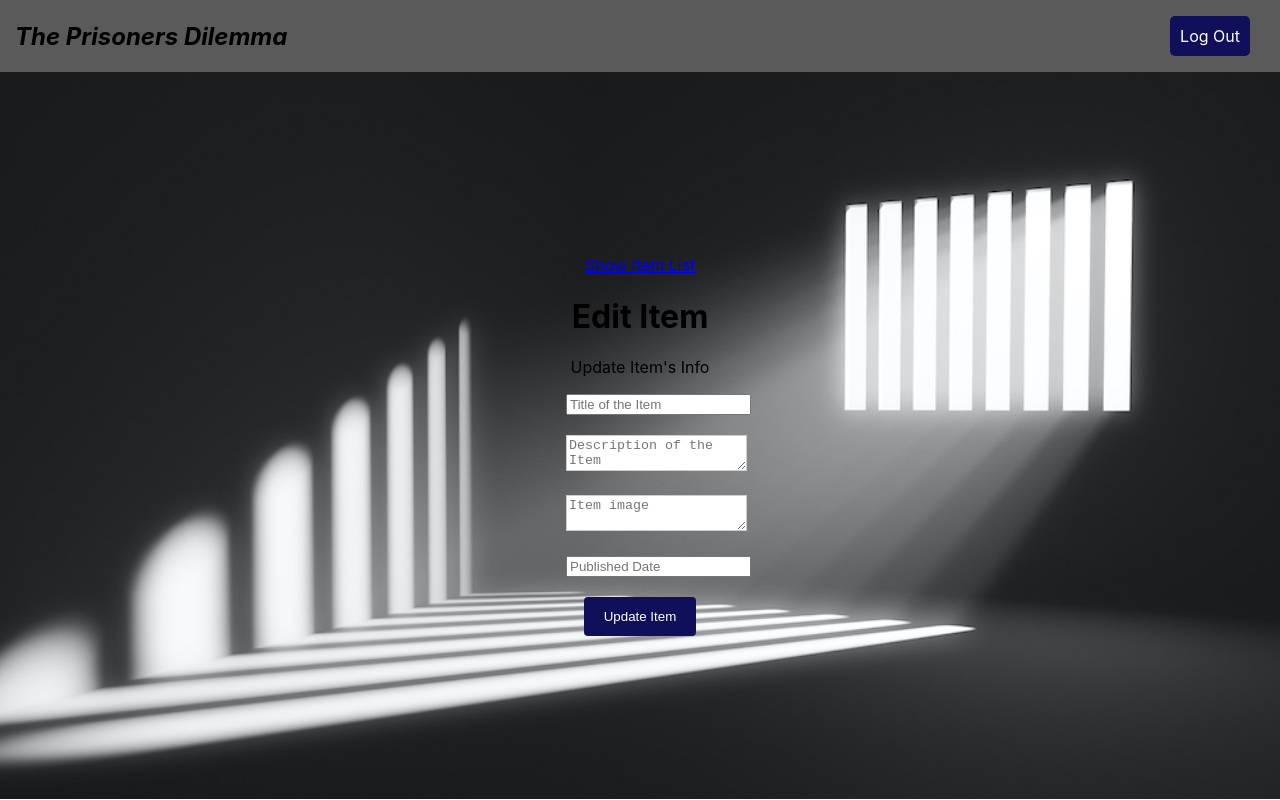
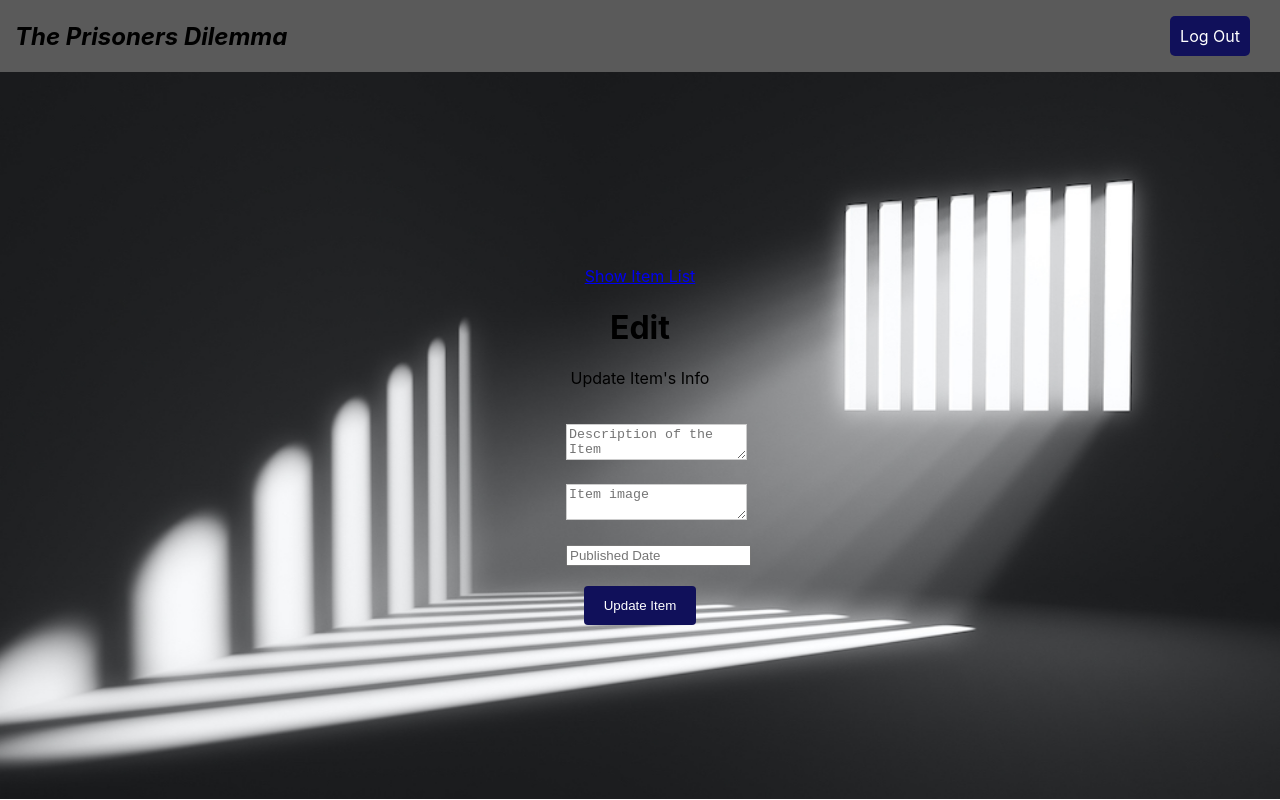
Before and after one commit to AydenGUI/PrisonersDilemna, a React (Create React App) app in the folder prisoners-dilemna/client/: page /UpdateItems in a window 1280 px wide. Built offline with nearby package versions, Linux system fonts and the light colour scheme; no server answers.

Commit message:
Just need variable added to title

```diff
--- a/prisoners-dilemna/client/src/component/UpdateItemInfo.js
+++ b/prisoners-dilemna/client/src/component/UpdateItemInfo.js
@@ -78,7 +78,7 @@ function UpdateItemInfo() { //props
               </Link>
             </div>
             <div className='col-md-8 m-auto'>
-              <h1 className='display-4 text-center'>Edit Item</h1>
+              <h1 className='display-4 text-center'>Edit {item.title}</h1>
               <p className='lead text-center'>Update Item's Info</p>
             </div>
           </div>
@@ -87,14 +87,14 @@ function UpdateItemInfo() { //props
             <form noValidate onSubmit={onSubmit}>
               <div className='form-group'>
               {/* <label htmlFor='title'>Title</label> */}
-                <input
+                {/* <input
                   type='text'
                   placeholder='Title of the Item'
                   name='title'
                   className='form-control'
                   value={item.title}
                   onChange={onChange}
-                />
+                /> */}
               </div>
               <br />
 
```
